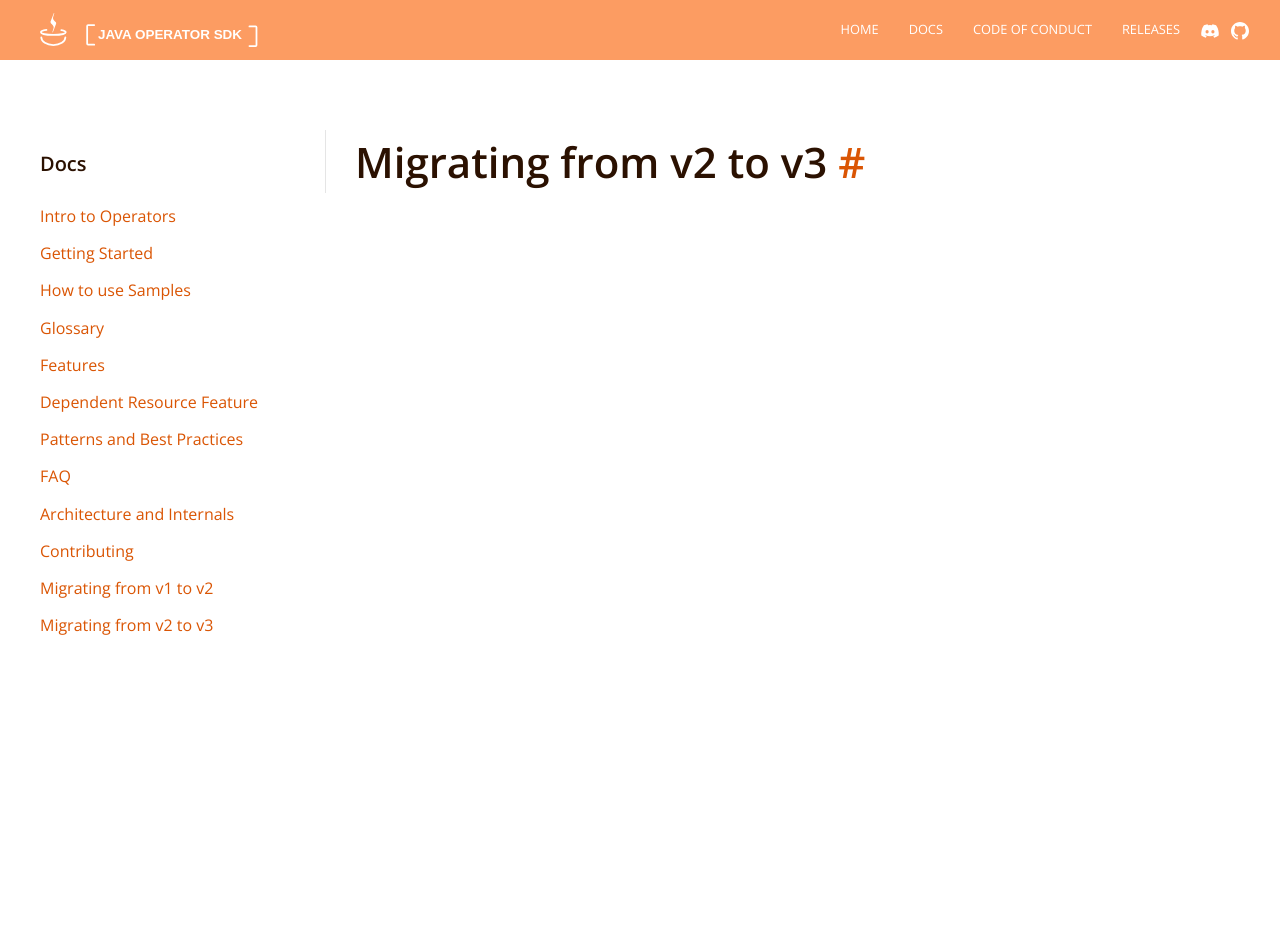
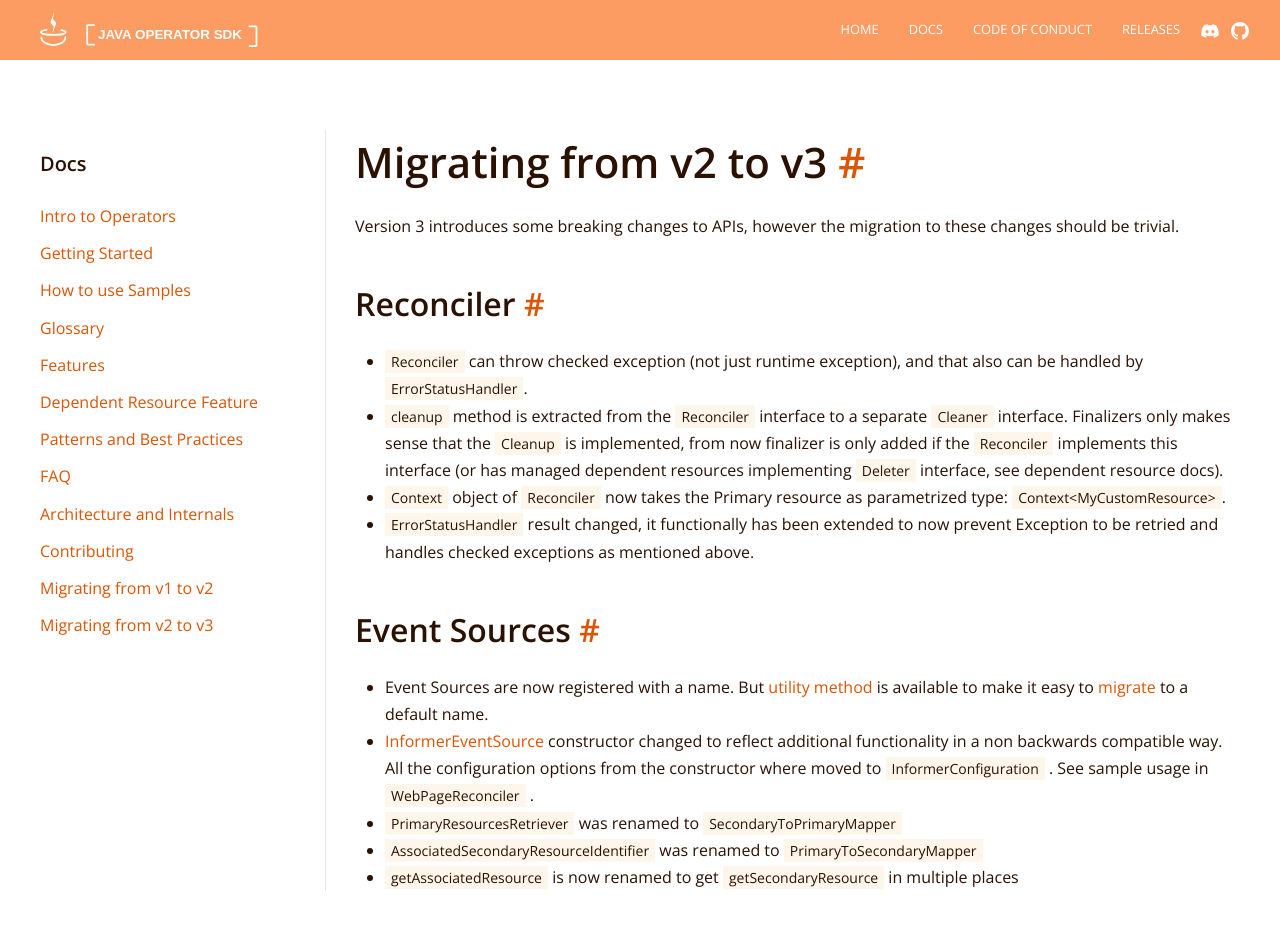
Before and after one commit to operator-framework/java-operator-sdk, a Jekyll site: the page built from docs/documentation/v3-migration.md, in a window 1280 px wide and 961 px high. Shown: the top 930 px of the window. Built offline with Jekyll 4.4.1, drawn with Linux system fonts in a browser that asks for light colours; nearby versions of some CDN libraries.

Commit message:
docs: migration guide to v3 (#1088)

```diff
--- a/docs/documentation/v3-migration.md
+++ b/docs/documentation/v3-migration.md
@@ -6,3 +6,35 @@ permalink: /docs/v3-migration
 ---
 
 # Migrating from v2 to v3
+
+Version 3 introduces some breaking changes to APIs, however the migration to these changes should be trivial.
+
+## Reconciler
+
+- [`Reconciler`](https://github.com/java-operator-sdk/java-operator-sdk/blob/67d8e25c26eb92392c6d2a9eb39ea6dddbbfafcc/operator-framework-core/src/main/java/io/javaoperatorsdk/operator/api/reconciler/Reconciler.java#L16-L16)
+  can throw checked exception (not just runtime exception), and that also can be handled by `ErrorStatusHandler`.
+- `cleanup` method is extracted from the `Reconciler` interface to a
+  separate [`Cleaner`](https://github.com/java-operator-sdk/java-operator-sdk/blob/main/operator-framework-core/src/main/java/io/javaoperatorsdk/operator/api/reconciler/Cleaner.java)
+  interface. Finalizers only makes sense that the `Cleanup` is implemented, from
+  now finalizer is only added if the `Reconciler` implements this interface (or has managed dependent resources
+  implementing `Deleter` interface, see dependent resource docs).
+- [`Context`](https://github.com/java-operator-sdk/java-operator-sdk/blob/main/operator-framework-core/src/main/java/io/javaoperatorsdk/operator/api/reconciler/Context.java#L9-L9)
+  object of `Reconciler` now takes the Primary resource as parametrized type: `Context<MyCustomResource>`.
+- [`ErrorStatusHandler`](https://github.com/java-operator-sdk/java-operator-sdk/blob/67d8e25c26eb92392c6d2a9eb39ea6dddbbfafcc/operator-framework-core/src/main/java/io/javaoperatorsdk/operator/api/reconciler/ErrorStatusHandler.java)
+  result changed, it functionally has been extended to now prevent Exception to be retried and handles checked
+  exceptions as mentioned above.
+
+
+## Event Sources
+
+- Event Sources are now registered with a name. But [utility method](https://github.com/java-operator-sdk/java-operator-sdk/blob/92bfafd8831e5fb9928663133f037f1bf4783e3e/operator-framework-core/src/main/java/io/javaoperatorsdk/operator/api/reconciler/EventSourceInitializer.java#L33-L33)
+  is available to make it easy to [migrate](https://github.com/java-operator-sdk/java-operator-sdk/blob/92bfafd8831e5fb9928663133f037f1bf4783e3e/sample-operators/webpage/src/main/java/io/javaoperatorsdk/operator/sample/WebPageStandaloneDependentsReconciler.java#L51-L52)
+  to a default name.
+- [InformerEventSource](https://github.com/java-operator-sdk/java-operator-sdk/blob/92bfafd8831e5fb9928663133f037f1bf4783e3e/operator-framework-core/src/main/java/io/javaoperatorsdk/operator/processing/event/source/informer/InformerEventSource.java#L75-L75)
+  constructor changed to reflect additional functionality in a non backwards compatible way. All the configuration
+  options from the constructor where moved to [`InformerConfiguration`](https://github.com/java-operator-sdk/java-operator-sdk/blob/f6c6d568ea0a098e11beeeded20fe70f9c5bf692/operator-framework-core/src/main/java/io/javaoperatorsdk/operator/api/config/informer/InformerConfiguration.java)
+  . See sample usage in [`WebPageReconciler`](https://github.com/java-operator-sdk/java-operator-sdk/blob/f6c6d568ea0a098e11beeeded20fe70f9c5bf692/sample-operators/webpage/src/main/java/io/javaoperatorsdk/operator/sample/WebPageReconciler.java#L56-L59)
+  .
+- `PrimaryResourcesRetriever` was renamed to `SecondaryToPrimaryMapper`
+- `AssociatedSecondaryResourceIdentifier` was renamed to `PrimaryToSecondaryMapper`
+- `getAssociatedResource` is now renamed to get `getSecondaryResource` in multiple places
```
Also changed, not shown: docs/documentation/dependent-resources.md (+9 -14 lines), 1 other file.
